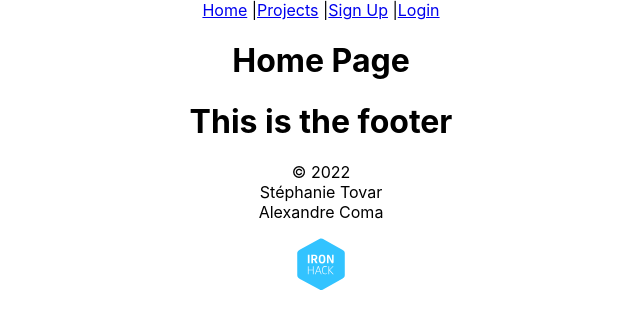
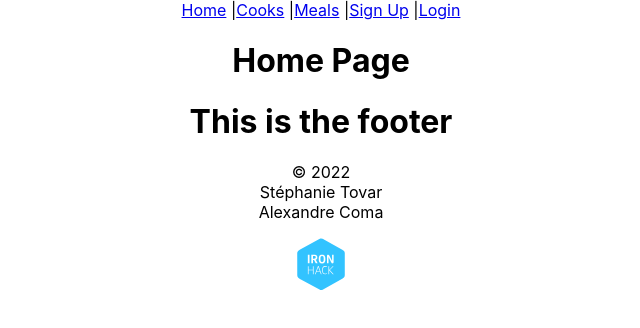
Before and after one commit to meal-next-door/client, a React (Create React App) app: page / in a window 1280 px wide. Shown: the top 328 px of the page, without its empty margins (319-959 px from the left). Built offline with nearby package versions, Linux system fonts and the light colour scheme.

Commit message:
Updated the Navbar and fixed the filtering in the cooks list (only display cooks)

```diff
--- a/src/components/Navbar.js
+++ b/src/components/Navbar.js
@@ -9,7 +9,8 @@ function Navbar() {
     return (
         <nav className="Navbar">
             <NavLink to="/">Home</NavLink> |
-            <NavLink to="/projects">Projects</NavLink> |
+            <NavLink to="/cooks">Cooks</NavLink> |
+            <NavLink to="/meals">Meals</NavLink> |
             {isLoggedIn && (
                 <>
                     <button onClick={logOutUser}>Logout</button>
--- a/src/pages/CooksList.js
+++ b/src/pages/CooksList.js
@@ -22,8 +22,8 @@ function CooksList() {
 
             {cooks?.map((cook) => {
                 return (
-                    <div className="cooks card" key={cook._id} >
-                        <Link to={`/cooks/${cook._id}`}>
+                    cook.role === 'cook'
+                    ? <div className="cooks card" key={cook._id} >
                             <h3>{cook.username}</h3>
                             <p>{cook.address}</p>
                             {cooks.favorite
@@ -43,8 +43,8 @@ function CooksList() {
                                     })
                                     : <p>No comments yet</p>
                             }
-                        </Link>
                     </div>
+                    : <p> </p>
                 );
             })}
 
--- a/src/pages/MealDetails.js
+++ b/src/pages/MealDetails.js
@@ -24,11 +24,11 @@ function MealDetails() {
             {meal &&
                     <div className="meal card" key={meal._id} >
                             <h3>{meal.title}</h3>
-                            <p>Description: {meal.desciption}</p>
+                            <p>Description: {meal.description}</p>
                             <p>Diet: {meal.diet}</p>
                             <p>Cuisine: {meal.cuisine}</p>
                             <p>Preparation date: {meal.date}</p>
-                            <p>Cook: {meal.cook.username}</p>
+                            <p>Cook: {meal.cook?.username}</p>
                     </div>
             }
         </div>
```
